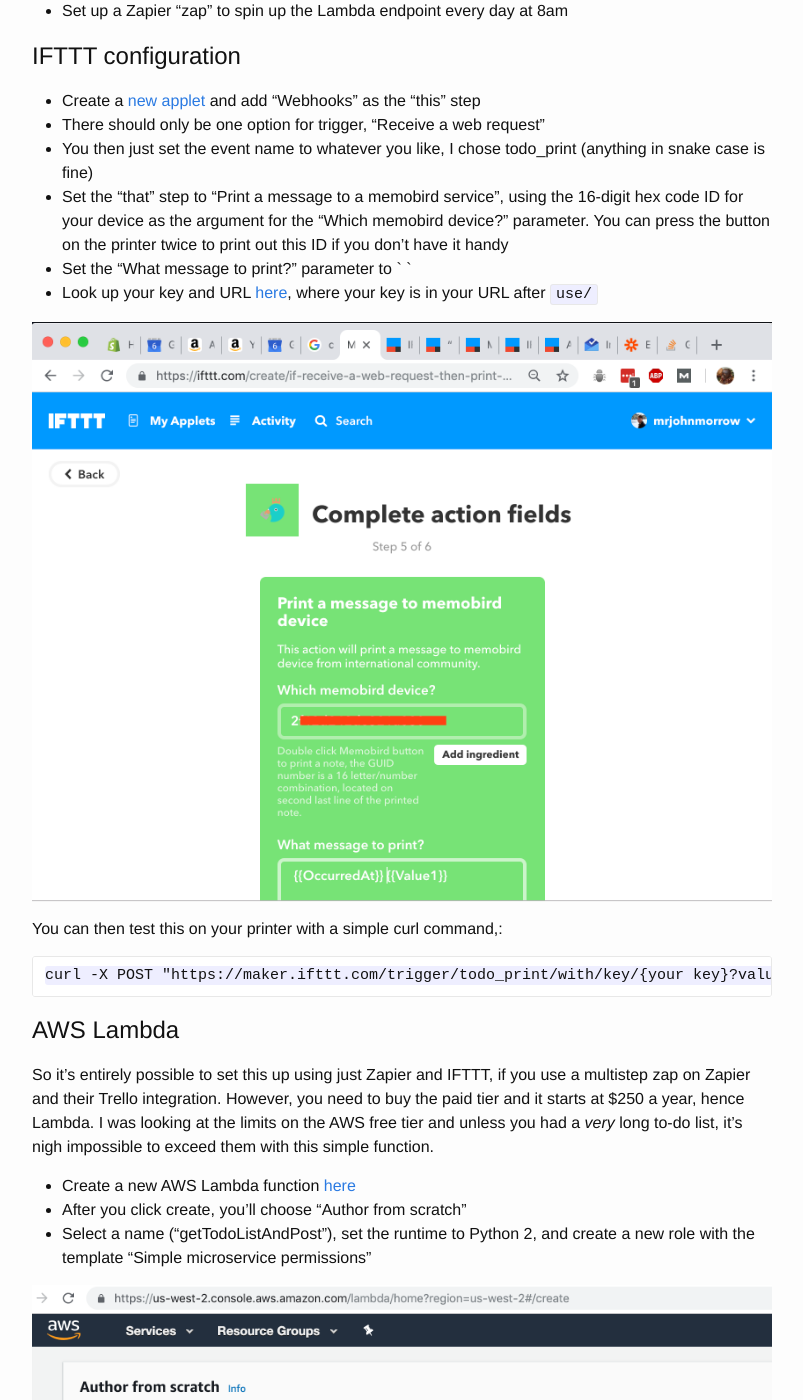
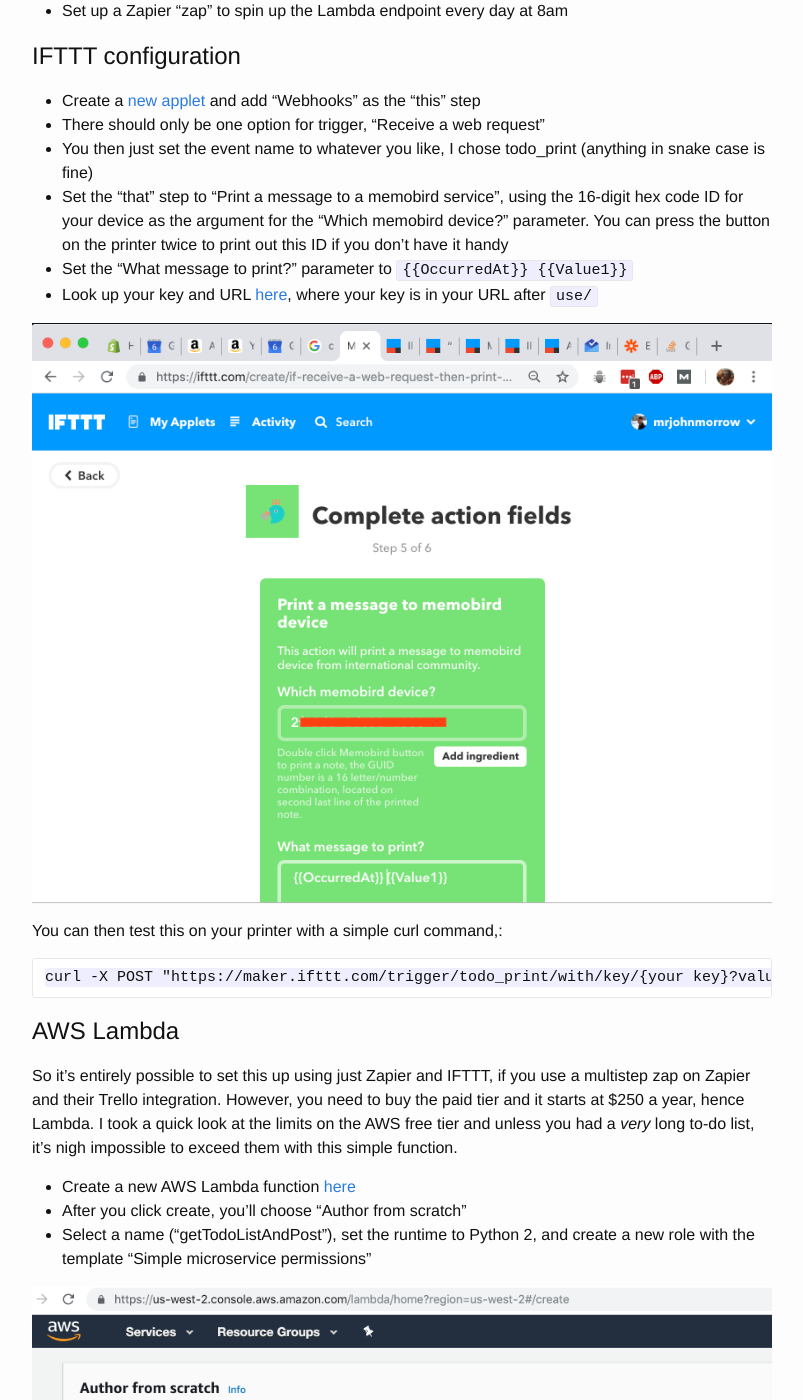
Before and after one commit to mrjohnmorrow/mrjohnmorrow.github.io, a Jekyll site: the page built from _posts/2019-01-06-todolist.markdown, in a window 1280 px wide and 1400 px high, scrolled down 585 px. Shown: the whole window, without its empty margins (238-1041 px from the left). Built offline with Jekyll 4.4.1, drawn with Linux system fonts in a browser that asks for light colours; some of the changed lines change nothing that is shown; some of the changed text lies outside the part shown.

Commit message:
Fixing typos and liquid templating error

```diff
--- a/_posts/2019-01-06-todolist.markdown
+++ b/_posts/2019-01-06-todolist.markdown
@@ -9,7 +9,7 @@
 
 It turns out the Memobird's API is [still in a private beta](/images/memobirdapi.png) for now, but they do have an [IFTTT service](https://ifttt.com/memobird). This, plus a few other automation tools, is all we need to make this happen. I've included instructions below in case other Memobird owners want to give something like this a shot. Here's what I did:
 
-* Set up an IFTTT applet with a webhook that printed the payload on the Memobird
+* Set up an IFTTT applet with a webhook that prints the payload on the Memobird
 * Wrote an AWS Lambda endpoint to pull my to-do  list from Trello, format it, and send it to this webhook
 * Set up a Zapier "zap" to spin up the Lambda endpoint every day at  8am
 
@@ -19,7 +19,7 @@
 * There should only be one option for trigger, "Receive a web request"
 * You then just set the event name to whatever you like, I chose todo_print (anything in snake case is fine)
 * Set the "that" step to "Print a message to a memobird service", using the 16-digit hex code ID for your device as the argument for the "Which memobird device?" parameter. You can press the button on the printer twice to print out this ID if you don't have it handy
-* Set the "What message to print?" parameter to ` {{OccurredAt}} {{Value1}}`
+* Set the "What message to print?" parameter to {% raw %} `{{OccurredAt}} {{Value1}}` {% endraw %}
 * Look up your key and URL [here](https://ifttt.com/services/maker_webhooks/settings), where your key is in your URL after `use/`
 
 ![](/images/iftttconfig.png)
@@ -32,7 +32,7 @@
 
 # AWS Lambda
 
-So it's entirely possible to set this up using just Zapier and IFTTT, if you use a multistep zap on Zapier and their Trello integration. However, you need to buy the paid tier and it starts at $250 a year, hence Lambda. I was looking at the limits on the AWS free tier and unless you had a *very* long to-do list, it's nigh impossible to exceed them with this simple function.
+So it's entirely possible to set this up using just Zapier and IFTTT, if you use a multistep zap on Zapier and their Trello integration. However, you need to buy the paid tier and it starts at $250 a year, hence Lambda. I took a quick look at the limits on the AWS free tier and unless you had a *very* long to-do list, it's nigh impossible to exceed them with this simple function.
 
 * Create a new AWS Lambda function [here](https://us-west-2.console.aws.amazon.com/lambda/home)
 * After you click create, you'll choose "Author from scratch"
@@ -47,6 +47,7 @@
 * In the json, search for "Today" or whatever your "Doing" list is called and copy the adjacent ID
 
 ![](/images/trellojsonid.png)
+* Get a key from the Trello API [here](https://trello.com/app-key), and then click through to get a token. You'll have to grant "Server Token" permissions on your Trello account to do so)
 * Add your list ID, your key-token pair for trello, and your key for the maker API to the environment variables on Lambda
 * Add the code [here](/code/lambda_handler.py) in your `lambda_handler`
 * Test, using any input ( I used the "Hello World!" sample event). This should print your to-do list on the printer successfully at this point
```
